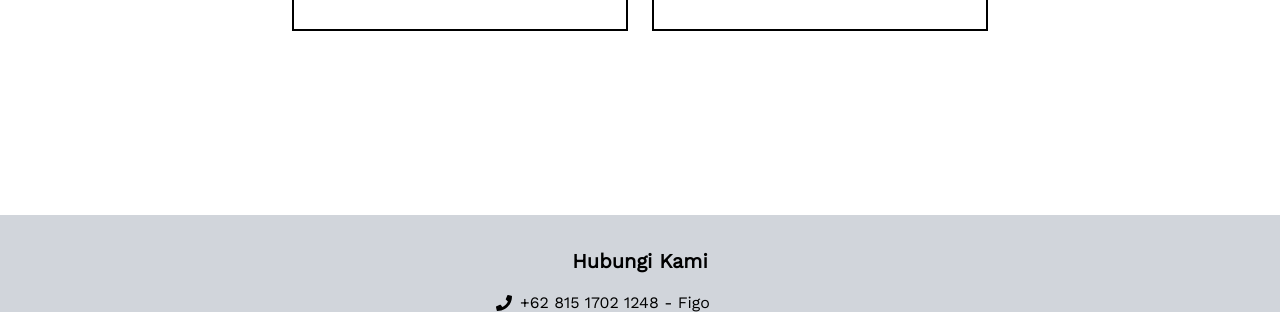
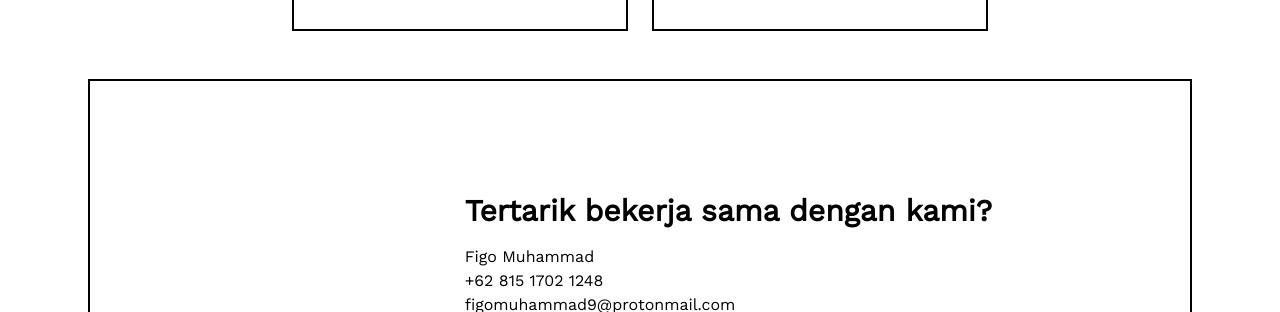
Before and after one commit to bitlearnindonesia/bitlearn, a Gatsby site: page / in a window 1280 px wide. Shown: the part 1821-2133 px from the top of the page. Built offline with nearby package versions, Linux system fonts and the light colour scheme; Gatsby itself is replaced by a stand-in of ours.

Commit message:
contact section

```diff
--- a/src/pages/index.js
+++ b/src/pages/index.js
@@ -79,6 +79,22 @@ const BlogIndex = ({ data, location }) => {
             <div></div>
           </div>
         </div>
+
+        {/* Contact section */}
+        <div className="grid grid-cols-6 px-6 py-24 border-2 border-black">
+          <div className="col-span-2">
+          </div>
+          <div className="col-span-4">
+            <h2 className="md:text-3xl text-2xl font-bold my-4">
+              Tertarik bekerja sama dengan kami?
+            </h2>
+            <ul>
+              <li>Figo Muhammad</li>
+              <li>+62 815 1702 1248</li>
+              <li>figomuhammad9@protonmail.com</li>
+            </ul>
+          </div>
+        </div>
       </div>
 
     </Layout>
```
